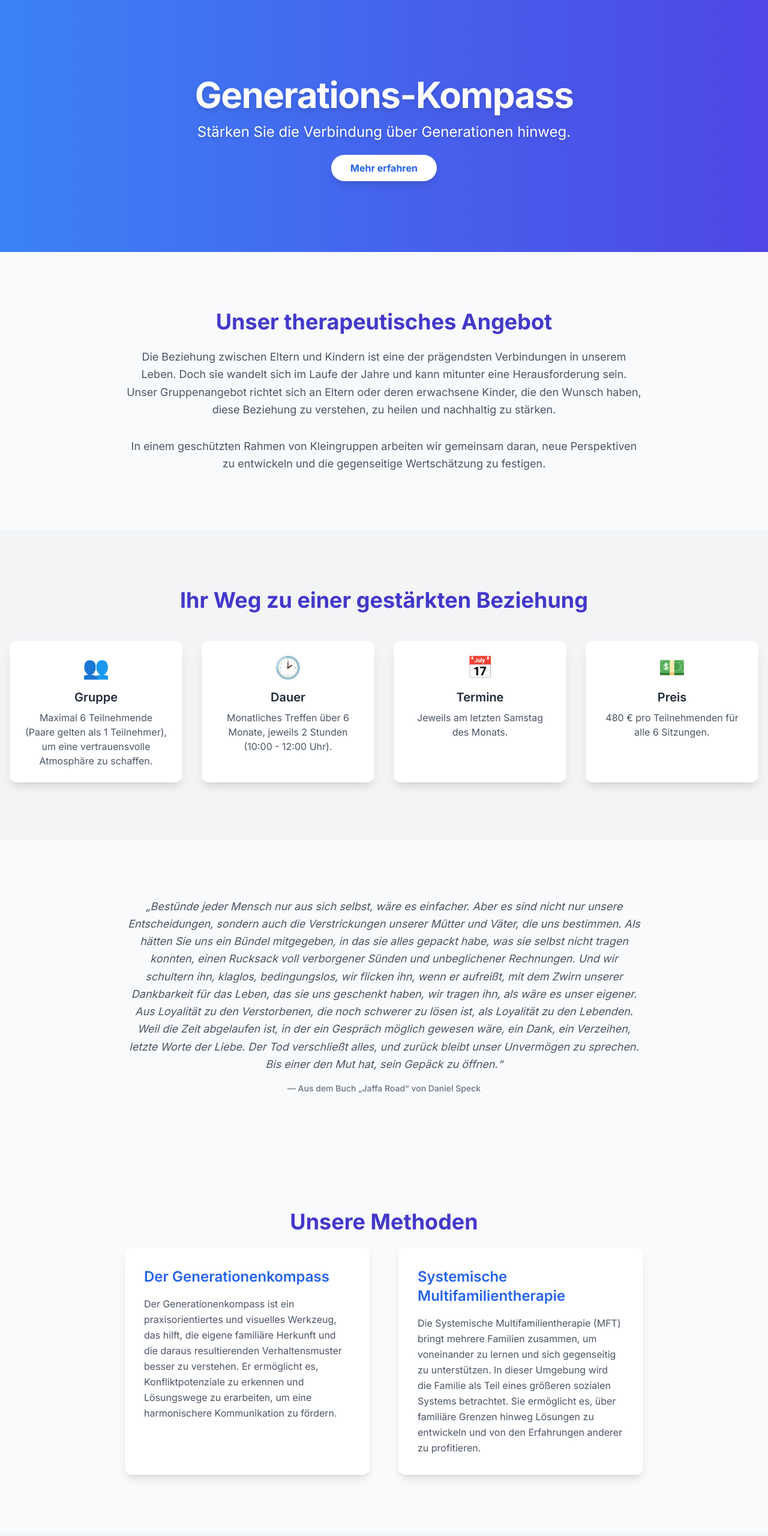
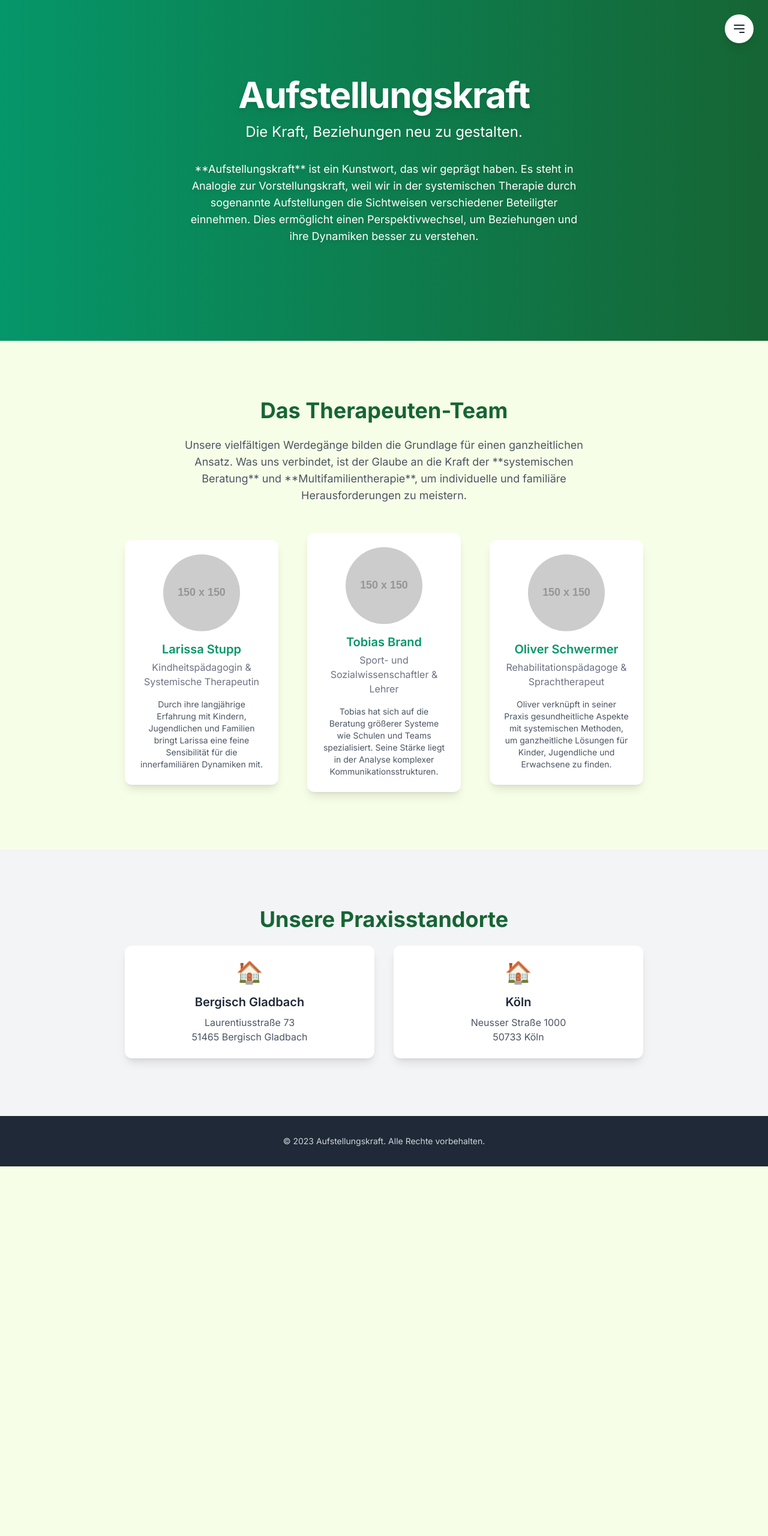
Before and after one commit to marvin-stupp/generations-kompass, a plain HTML site: page index.html in a window 1280 px wide. Shown: the top 2560 px of the page at 60% size. After the commit the page ends 1944 px from the top, so only its background shows below. Drawn offline with nearby package versions, Linux system fonts and the light colour scheme; placeholder pictures from the web are drawn by us.

Commit message:
Update index.html

```diff
--- a/index.html
+++ b/index.html
@@ -3,7 +3,7 @@
 <head>
     <meta charset="UTF-8">
     <meta name="viewport" content="width=device-width, initial-scale=1.0">
-    <title>Generations-Kompass: Beratung für Eltern und Kinder</title>
+    <title>Aufstellungskraft - Startseite</title>
     <!-- Inter Font -->
     <link rel="preconnect" href="https://fonts.googleapis.com">
     <link rel="preconnect" href="https://fonts.gstatic.com" crossorigin>
@@ -13,192 +13,139 @@
     <style>
         body {
             font-family: 'Inter', sans-serif;
-            background-color: #f8fafc; /* Slate-50 */
+            background-color: #f7fee7; /* Lime-50 */
+        }
+        .menu-items {
+            display: none;
+            position: absolute;
+            top: 60px;
+            right: 20px;
+            background-color: #f7fee7;
+            border-radius: 0.5rem;
+            box-shadow: 0 4px 6px rgba(0, 0, 0, 0.1);
+            z-index: 50;
+        }
+        .menu-items.open {
+            display: block;
         }
     </style>
 </head>
 <body class="text-gray-800">
 
-    <!-- Hero Section -->
-    <header class="relative bg-gradient-to-r from-blue-500 to-indigo-600 text-white py-20 lg:py-32">
+    <!-- Header and Navigation -->
+    <header class="relative bg-gradient-to-r from-emerald-600 to-green-800 text-white py-20 lg:py-32">
         <div class="container mx-auto px-4 text-center">
             <h1 class="text-4xl sm:text-5xl lg:text-6xl font-bold mb-4 tracking-tight leading-tight drop-shadow-lg">
-                Generations-Kompass
+                Aufstellungskraft
             </h1>
             <p class="text-lg sm:text-xl lg:text-2xl mb-8 drop-shadow-md max-w-2xl mx-auto">
-                Stärken Sie die Verbindung über Generationen hinweg.
+                Die Kraft, Beziehungen neu zu gestalten.
             </p>
-            <a href="#angebot" class="bg-white text-blue-600 font-bold py-3 px-8 rounded-full shadow-lg hover:bg-gray-100 transition-all duration-300 transform hover:-translate-y-1">
-                Mehr erfahren
-            </a>
+            <p class="text-sm sm:text-lg mb-8 drop-shadow-md max-w-2xl mx-auto">
+                **Aufstellungskraft** ist ein Kunstwort, das wir geprägt haben. Es steht in Analogie zur Vorstellungskraft, weil wir in der systemischen Therapie durch sogenannte Aufstellungen die Sichtweisen verschiedener Beteiligter einnehmen. Dies ermöglicht einen Perspektivwechsel, um Beziehungen und ihre Dynamiken besser zu verstehen.
+            </p>
+        </div>
+        <!-- Menu Button -->
+        <button id="menu-toggle" class="absolute top-6 right-6 p-3 bg-white text-gray-800 rounded-full shadow-lg hover:bg-gray-100 transition-colors duration-300">
+            <svg xmlns="http://www.w3.org/2000/svg" class="h-6 w-6" fill="none" viewBox="0 0 24 24" stroke="currentColor">
+                <path stroke-linecap="round" stroke-linejoin="round" stroke-width="2" d="M4 6h16M4 12h16m-7 6h7" />
+            </svg>
+        </button>
+        <!-- Menu Items -->
+        <div id="menu-items" class="menu-items rounded-xl p-4">
+            <a href="index.html" class="block py-2 px-4 text-gray-700 hover:bg-gray-200 rounded-lg transition-colors duration-200">Startseite</a>
+            <a href="generations-kompass.html" class="block py-2 px-4 text-gray-700 hover:bg-gray-200 rounded-lg transition-colors duration-200">Generations-Kompass</a>
+            <a href="paartherapie.html" class="block py-2 px-4 text-gray-700 hover:bg-gray-200 rounded-lg transition-colors duration-200">Paartherapie</a>
         </div>
     </header>
 
-    <!-- About Section -->
-    <section id="ueber-uns" class="py-16 md:py-24">
-        <div class="container mx-auto px-4 max-w-4xl text-center">
-            <h2 class="text-3xl sm:text-4xl font-bold mb-6 text-indigo-700">Unser therapeutisches Angebot</h2>
-            <p class="text-lg leading-relaxed text-gray-600 mb-8">
-                Die Beziehung zwischen Eltern und Kindern ist eine der prägendsten Verbindungen in unserem Leben. Doch sie wandelt sich im Laufe der Jahre und kann mitunter eine Herausforderung sein. Unser Gruppenangebot richtet sich an Eltern oder deren erwachsene Kinder, die den Wunsch haben, diese Beziehung zu verstehen, zu heilen und nachhaltig zu stärken.
+    <!-- Team Section -->
+    <section id="team" class="py-16 md:py-24">
+        <div class="container mx-auto px-4 max-w-4xl">
+            <h2 class="text-3xl sm:text-4xl font-bold text-center mb-6 text-green-800">Das Therapeuten-Team</h2>
+            <p class="text-center text-lg text-gray-600 mb-12 max-w-2xl mx-auto">
+                Unsere vielfältigen Werdegänge bilden die Grundlage für einen ganzheitlichen Ansatz. Was uns verbindet, ist der Glaube an die Kraft der **systemischen Beratung** und **Multifamilientherapie**, um individuelle und familiäre Herausforderungen zu meistern.
             </p>
-            <p class="text-lg leading-relaxed text-gray-600">
-                In einem geschützten Rahmen von Kleingruppen arbeiten wir gemeinsam daran, neue Perspektiven zu entwickeln und die gegenseitige Wertschätzung zu festigen.
-            </p>
-        </div>
-    </section>
-
-    <!-- Program Details Section -->
-    <section id="angebot" class="bg-gray-100 py-16 md:py-24">
-        <div class="container mx-auto px-4">
-            <h2 class="text-3xl sm:text-4xl font-bold text-center mb-12 text-indigo-700">Ihr Weg zu einer gestärkten Beziehung</h2>
-            <div class="grid grid-cols-1 md:grid-cols-2 lg:grid-cols-4 gap-8">
-                <!-- Group Size Card -->
-                <div class="bg-white p-6 rounded-xl shadow-lg hover:shadow-xl transition-shadow duration-300 text-center">
-                    <span class="text-4xl text-blue-500 mb-4 inline-block">&#128101;</span>
-                    <h3 class="text-xl font-semibold mb-2">Gruppe</h3>
-                    <p class="text-gray-600">
-                        Maximal 6 Teilnehmende (Paare gelten als 1 Teilnehmer), um eine vertrauensvolle Atmosphäre zu schaffen.
+            <div class="flex flex-col md:flex-row items-center justify-center gap-12">
+                <!-- Larissa Stupp -->
+                <div class="bg-white p-6 rounded-xl shadow-lg text-center max-w-sm w-full">
+                    <img src="https://placehold.co/150x150/dcfce7/10b981?text=Larissa" alt="Bild von Larissa Stupp" class="rounded-full w-32 h-32 mx-auto mb-4 object-cover">
+                    <h3 class="text-xl font-semibold text-emerald-600 mb-1">Larissa Stupp</h3>
+                    <p class="text-gray-500 mb-4">Kindheitspädagogin & Systemische Therapeutin</p>
+                    <p class="text-gray-600 text-sm">
+                        Durch ihre langjährige Erfahrung mit Kindern, Jugendlichen und Familien bringt Larissa eine feine Sensibilität für die innerfamiliären Dynamiken mit.
                     </p>
                 </div>
-                <!-- Duration Card -->
-                <div class="bg-white p-6 rounded-xl shadow-lg hover:shadow-xl transition-shadow duration-300 text-center">
-                    <span class="text-4xl text-blue-500 mb-4 inline-block">&#128337;</span>
-                    <h3 class="text-xl font-semibold mb-2">Dauer</h3>
-                    <p class="text-gray-600">
-                        Monatliches Treffen über 6 Monate, jeweils 2 Stunden (10:00 - 12:00 Uhr).
+                <!-- Tobias Brand -->
+                <div class="bg-white p-6 rounded-xl shadow-lg text-center max-w-sm w-full">
+                    <img src="https://placehold.co/150x150/dcfce7/10b981?text=Tobias" alt="Bild von Tobias Brand" class="rounded-full w-32 h-32 mx-auto mb-4 object-cover">
+                    <h3 class="text-xl font-semibold text-emerald-600 mb-1">Tobias Brand</h3>
+                    <p class="text-gray-500 mb-4">Sport- und Sozialwissenschaftler & Lehrer</p>
+                    <p class="text-gray-600 text-sm">
+                        Tobias hat sich auf die Beratung größerer Systeme wie Schulen und Teams spezialisiert. Seine Stärke liegt in der Analyse komplexer Kommunikationsstrukturen.
                     </p>
                 </div>
-                <!-- Schedule Card -->
-                <div class="bg-white p-6 rounded-xl shadow-lg hover:shadow-xl transition-shadow duration-300 text-center">
-                    <span class="text-4xl text-blue-500 mb-4 inline-block">&#128197;</span>
-                    <h3 class="text-xl font-semibold mb-2">Termine</h3>
-                    <p class="text-gray-600">
-                        Jeweils am letzten Samstag des Monats.
-                    </p>
-                </div>
-                <!-- Price Card -->
-                <div class="bg-white p-6 rounded-xl shadow-lg hover:shadow-xl transition-shadow duration-300 text-center">
-                    <span class="text-4xl text-blue-500 mb-4 inline-block">&#128181;</span>
-                    <h3 class="text-xl font-semibold mb-2">Preis</h3>
-                    <p class="text-gray-600">
-                        480 € pro Teilnehmenden für alle 6 Sitzungen.
+                <!-- Oliver Schwermer -->
+                <div class="bg-white p-6 rounded-xl shadow-lg text-center max-w-sm w-full">
+                    <img src="https://placehold.co/150x150/dcfce7/10b981?text=Oliver" alt="Bild von Oliver Schwermer" class="rounded-full w-32 h-32 mx-auto mb-4 object-cover">
+                    <h3 class="text-xl font-semibold text-emerald-600 mb-1">Oliver Schwermer</h3>
+                    <p class="text-gray-500 mb-4">Rehabilitationspädagoge & Sprachtherapeut</p>
+                    <p class="text-gray-600 text-sm">
+                        Oliver verknüpft in seiner Praxis gesundheitliche Aspekte mit systemischen Methoden, um ganzheitliche Lösungen für Kinder, Jugendliche und Erwachsene zu finden.
                     </p>
                 </div>
             </div>
         </div>
     </section>
 
-    <!-- Quote Section -->
-    <section id="zitat" class="py-16 md:py-24 bg-gray-50">
-        <div class="container mx-auto px-4 max-w-4xl text-center">
-            <blockquote class="text-lg leading-relaxed text-gray-600 mb-4 italic">
-                „Bestünde jeder Mensch nur aus sich selbst, wäre es einfacher. Aber es sind nicht
-                nur unsere Entscheidungen, sondern auch die Verstrickungen unserer Mütter und
-                Väter, die uns bestimmen. Als hätten Sie uns ein Bündel mitgegeben, in das sie alles
-                gepackt habe, was sie selbst nicht tragen konnten, einen Rucksack voll verborgener
-                Sünden und unbeglichener Rechnungen. Und wir schultern ihn, klaglos,
-                bedingungslos, wir flicken ihn, wenn er aufreißt, mit dem Zwirn unserer Dankbarkeit
-                für das Leben, das sie uns geschenkt haben, wir tragen ihn, als wäre es unser
-                eigener.
-                Aus Loyalität zu den Verstorbenen, die noch schwerer zu lösen ist, als Loyalität zu
-                den Lebenden. Weil die Zeit abgelaufen ist, in der ein Gespräch möglich gewesen
-                wäre, ein Dank, ein Verzeihen, letzte Worte der Liebe. Der Tod verschließt alles, und
-                zurück bleibt unser Unvermögen zu sprechen. Bis einer den Mut hat, sein Gepäck zu
-                öffnen.“
-            </blockquote>
-            <p class="text-sm text-gray-500 font-medium">— Aus dem Buch „Jaffa Road“ von Daniel Speck</p>
-        </div>
-    </section>
-
-    <!-- Methods Section -->
-    <section id="methoden" class="py-16 md:py-24">
+    <!-- Location Section -->
+    <section id="standorte" class="bg-gray-100 py-16 md:py-24">
         <div class="container mx-auto px-4 max-w-4xl">
-            <h2 class="text-3xl sm:text-4xl font-bold text-center mb-6 text-indigo-700">Unsere Methoden</h2>
-            <div class="grid grid-cols-1 md:grid-cols-2 gap-12">
-                <!-- Generations Compass -->
-                <div class="bg-white p-8 rounded-xl shadow-lg hover:shadow-xl transition-shadow duration-300">
-                    <h3 class="text-2xl font-semibold mb-4 text-blue-600">Der Generationenkompass</h3>
-                    <p class="text-gray-600 leading-relaxed">
-                        Der Generationenkompass ist ein praxisorientiertes und visuelles Werkzeug, das hilft, die eigene familiäre Herkunft und die daraus resultierenden Verhaltensmuster besser zu verstehen. Er ermöglicht es, Konfliktpotenziale zu erkennen und Lösungswege zu erarbeiten, um eine harmonischere Kommunikation zu fördern.
+            <h2 class="text-3xl sm:text-4xl font-bold text-center mb-6 text-green-800">Unsere Praxisstandorte</h2>
+            <div class="flex flex-col md:flex-row justify-center items-stretch gap-8">
+                <!-- Location 1 -->
+                <div class="bg-white p-6 rounded-xl shadow-lg hover:shadow-xl transition-shadow duration-300 text-center flex-1">
+                    <span class="text-4xl text-emerald-600 mb-4 inline-block">&#127968;</span>
+                    <h3 class="text-xl font-semibold mb-2">Bergisch Gladbach</h3>
+                    <p class="text-gray-600">
+                        Laurentiusstraße 73 <br>51465 Bergisch Gladbach
                     </p>
                 </div>
-                <!-- Systemic Family Counseling -->
-                <div class="bg-white p-8 rounded-xl shadow-lg hover:shadow-xl transition-shadow duration-300">
-                    <h3 class="text-2xl font-semibold mb-4 text-blue-600">Systemische Multifamilientherapie</h3>
-                    <p class="text-gray-600 leading-relaxed">
-                        Die Systemische Multifamilientherapie (MFT) bringt mehrere Familien zusammen, um voneinander zu lernen und sich gegenseitig zu unterstützen. In dieser Umgebung wird die Familie als Teil eines größeren sozialen Systems betrachtet. Sie ermöglicht es, über familiäre Grenzen hinweg Lösungen zu entwickeln und von den Erfahrungen anderer zu profitieren.
+                <!-- Location 2 -->
+                <div class="bg-white p-6 rounded-xl shadow-lg hover:shadow-xl transition-shadow duration-300 text-center flex-1">
+                    <span class="text-4xl text-emerald-600 mb-4 inline-block">&#127968;</span>
+                    <h3 class="text-xl font-semibold mb-2">Köln</h3>
+                    <p class="text-gray-600">
+                        Neusser Straße 1000 <br>50733 Köln
                     </p>
                 </div>
             </div>
         </div>
     </section>
 
-    <!-- Group Leaders Section -->
-    <section id="leitung" class="bg-gray-100 py-16 md:py-24">
-        <div class="container mx-auto px-4 max-w-4xl">
-            <h2 class="text-3xl sm:text-4xl font-bold text-center mb-6 text-indigo-700">Die Gruppenleitung</h2>
-            <p class="text-center text-lg text-gray-600 mb-12">
-                Die Gruppe wird von zwei der drei qualifizierten Fachleuten geleitet, die Sie auf Ihrem Weg unterstützen.
-            </p>
-            <div class="flex flex-col md:flex-row items-center justify-center gap-12">
-                <!-- Leader 1 -->
-                <div class="bg-white p-6 rounded-xl shadow-lg text-center max-w-sm w-full">
-                    <img src="https://placehold.co/150x150/e0e7ff/6366f1?text=Larissa" alt="Bild von Larissa Stupp" class="rounded-full w-32 h-32 mx-auto mb-4 object-cover">
-                    <h3 class="text-xl font-semibold text-blue-600 mb-1">Larissa Stupp</h3>
-                    <p class="text-gray-500 mb-4">Kindheitspädagogin & Systemische Therapeutin</p>
-                    <p class="text-gray-600 text-sm">
-                        Larissa hat langjährige Erfahrung in der Leitung einer heilpädagogischen Wohngruppe, insbesondere in den Bereichen Systemische Einzel- und Gruppentherapie mit Kindern, Jugendlichen und deren Familien.
-                    </p>
-                </div>
-                <!-- Leader 2 -->
-                <div class="bg-white p-6 rounded-xl shadow-lg text-center max-w-sm w-full">
-                    <img src="https://placehold.co/150x150/e0e7ff/6366f1?text=Tobias" alt="Bild von Tobias Brand" class="rounded-full w-32 h-32 mx-auto mb-4 object-cover">
-                    <h3 class="text-xl font-semibold text-blue-600 mb-1">Tobias Brand</h3>
-                    <p class="text-gray-500 mb-4">Sport- und Sozialwissenschaftler & Lehrer</p>
-                    <p class="text-gray-600 text-sm">
-                        Seine Kompetenzen liegen in der Beratung von großen Systemen, wie Schulklassen, Lehrerkollegien und Pflegefamilien. Zudem bietet er Einzel- und Gruppenberatung an.
-                    </p>
-                </div>
-                <!-- Leader 3 -->
-                <div class="bg-white p-6 rounded-xl shadow-lg text-center max-w-sm w-full">
-                    <img src="https://placehold.co/150x150/e0e7ff/6366f1?text=Oliver" alt="Bild von Oliver Schwermer" class="rounded-full w-32 h-32 mx-auto mb-4 object-cover">
-                    <h3 class="text-xl font-semibold text-blue-600 mb-1">Oliver Schwermer</h3>
-                    <p class="text-gray-500 mb-4">Rehabilitationspädagoge & Sprachtherapeut</p>
-                    <p class="text-gray-600 text-sm">
-                        In seiner eigenen Praxis verknüpft er bei der Arbeit mit Kindern, Jugendlichen und Erwachsenen Themen aus dem Gesundheitsbereich mit Haltungen und Methoden aus der Systemischen Beratung und Therapie.
-                    </p>
-                </div>
-            </div>
-        </div>
-    </section>
-
-    <!-- Call to Action Section -->
-    <section id="kontakt" class="bg-blue-600 text-white py-16 md:py-24">
-        <div class="container mx-auto px-4 max-w-3xl text-center">
-            <h2 class="text-3xl sm:text-4xl font-bold mb-6">Sind Sie bereit für eine positive Veränderung?</h2>
-            <p class="text-lg mb-8 leading-relaxed">
-                Melden Sie sich jetzt an oder kontaktieren Sie uns für weitere Informationen. Wir freuen uns darauf, Sie auf diesem Weg zu begleiten.
-            </p>
-            <p class="mt-4 text-md font-semibold">Unsere Praxisadresse:</p>
-            <p class="text-md leading-relaxed mt-2">
-                Laurentiusstraße 73, <br>51465 Bergisch Gladbach
-            </p>
-            <a href="#" class="bg-white text-blue-600 font-bold py-3 px-8 rounded-full shadow-lg hover:bg-gray-100 transition-all duration-300 transform hover:-translate-y-1">
-                Jetzt anmelden
-            </a>
-        </div>
-    </section>
-
     <!-- Footer -->
     <footer class="bg-gray-800 text-gray-300 py-8">
         <div class="container mx-auto px-4 text-center text-sm">
-            <p>&copy; 2023 Ihr Generations-Kompass. Alle Rechte vorbehalten.</p>
-            <p class="mt-2">
-                <a href="#" class="hover:text-white transition-colors duration-300">Impressum</a> |
-                <a href="#" class="hover:text-white transition-colors duration-300">Datenschutz</a>
-            </p>
+            <p>&copy; 2023 Aufstellungskraft. Alle Rechte vorbehalten.</p>
         </div>
     </footer>
 
+    <script>
+        document.addEventListener('DOMContentLoaded', () => {
+            const menuToggle = document.getElementById('menu-toggle');
+            const menuItems = document.getElementById('menu-items');
+
+            menuToggle.addEventListener('click', () => {
+                menuItems.classList.toggle('open');
+            });
+            // Optional: Close menu when clicking outside
+            document.addEventListener('click', (event) => {
+                const isClickInside = menuToggle.contains(event.target) || menuItems.contains(event.target);
+                if (!isClickInside && menuItems.classList.contains('open')) {
+                    menuItems.classList.remove('open');
+                }
+            });
+        });
+    </script>
 </body>
 </html>
```
